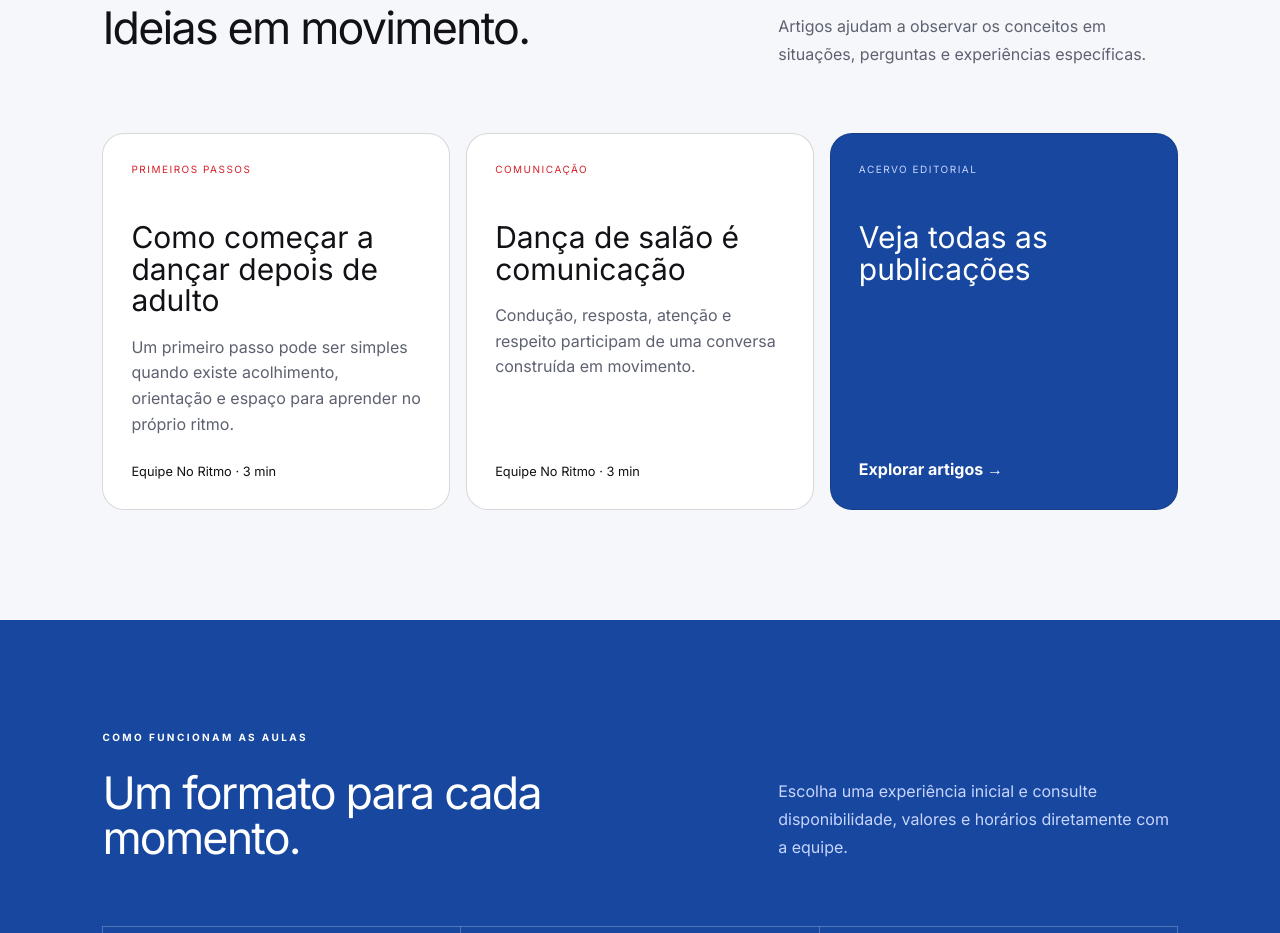
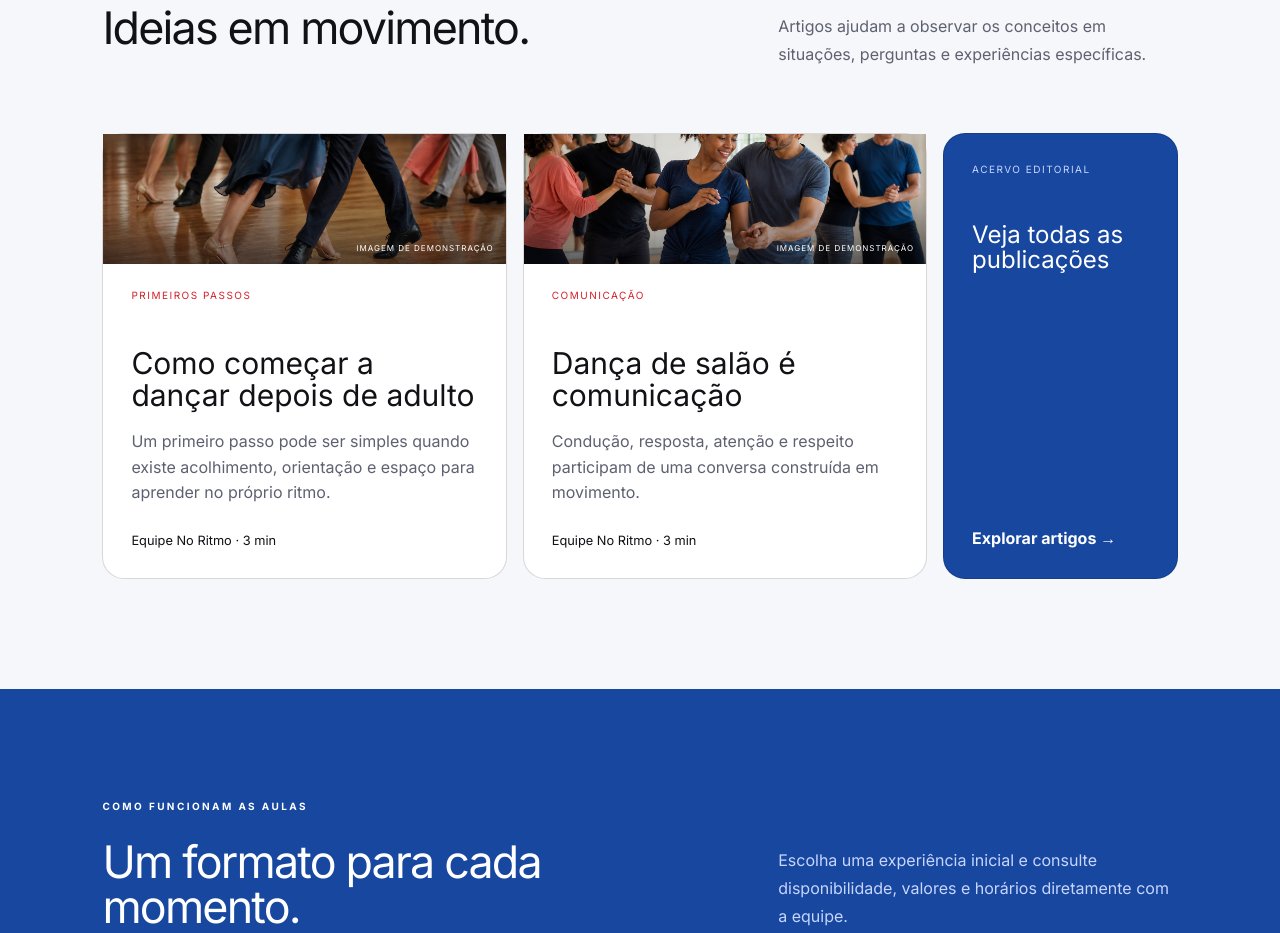
Before and after one commit to leonardodariva/no-ritmo-academia-de-danca, a Next.js app: page / in a window 1280 px wide. Shown: the part 3620-4553 px from the top of the page. Built offline with nearby package versions, Linux system fonts and the light colour scheme; a web font is replaced by a local one.

Commit message:
feat: adiciona imagens aos cards de artigos

```diff
--- a/app/globals.css
+++ b/app/globals.css
@@ -290,7 +290,7 @@ footer { background:#0b0b0f; color:var(--cream); padding:80px 8vw 25px; }.brand-
 .v4-knowledge-list a:hover h3,.v4-knowledge-list a:focus-visible h3 { color:#9db5ff; }
 .v4-knowledge-list span { color:#9ca3b3; font-size:10px; }.v4-knowledge-list h3 { margin:0; font-size:30px; transition:color .2s; }.v4-knowledge-list p { margin:0; color:#b8bdc8; line-height:1.6; }.v4-knowledge-list strong { color:#9db5ff; font-size:20px; }
 .v4-article-grid { display:grid; grid-template-columns:repeat(3,1fr); gap:16px; }
-.v4-article-grid>a { min-height:330px; padding:28px; display:flex; flex-direction:column; background:#fff; border:1px solid var(--line); border-radius:22px; }
+.v4-article-grid>a { min-height:330px; padding:28px; display:flex; flex-direction:column; background:#fff; border:1px solid var(--line); border-radius:22px; }.article-thumb { height:130px; margin:-28px -28px 24px; position:relative; overflow:hidden; background:url('/images/demo/movimento-detalhe.jpg') center/cover no-repeat; }.article-thumb::after { content:""; position:absolute; inset:0; background:linear-gradient(180deg,transparent 45%,rgba(5,7,14,.5)); }.article-thumb span { position:absolute; right:12px; bottom:10px; z-index:1; color:#fff; text-transform:uppercase; letter-spacing:1px; font-size:8px; }.article-thumb-2 { background-image:url('/images/demo/aula-em-grupo.jpg'); }
 .v4-article-grid>a>p { color:var(--red); text-transform:uppercase; letter-spacing:1.5px; font-size:10px; }.v4-article-grid h3 { margin:45px 0 18px; font-size:30px; line-height:1.05; }.v4-article-grid>a>span { color:#5d6170; line-height:1.6; }.v4-article-grid small,.v4-article-grid strong { margin-top:auto; padding-top:25px; }
 .v4-all-articles { color:#fff; background:var(--blue)!important; }.v4-all-articles p { color:#c7d5ff!important; }
 .v4-institution { padding:120px 8vw; display:grid; grid-template-columns:1fr .65fr; gap:10vw; color:#fff; background:var(--blue); }
@@ -359,6 +359,8 @@ footer { background:#0b0b0f; color:var(--cream); padding:80px 8vw 25px; }.brand-
 @media(max-width:980px){ .v4-method .v4-section-heading { grid-template-columns:1fr; }.v4-method .v4-section-heading>h2,.v4-method .v4-section-heading>span { grid-column:1; }.v4-method-grid { grid-template-columns:1fr 1fr; }.v4-method-grid article:nth-child(2n) { border-right:0; }.v4-method-grid article:nth-child(-n+2) { border-bottom:1px solid #d1d4dc; } }
 @media(max-width:680px){ .v4-method-grid { grid-template-columns:1fr; }.v4-method-grid article { border-right:0; border-bottom:1px solid #d1d4dc; }.v4-method-grid article:last-child { border-bottom:0; } }
 .v4-method { background:radial-gradient(ellipse 42% 70% at 78% 28%,rgba(73,111,198,.19),transparent 72%),radial-gradient(ellipse 35% 55% at 18% 82%,rgba(106,139,214,.11),transparent 70%),#fafbfe; }.v4-method-grid article>span { width:50px; height:50px; border-radius:13px; background:#e8edfc; font-size:24px; }
+.v4-article-grid { grid-template-columns:1fr 1fr .58fr; }.v4-all-articles { min-width:0; }.v4-all-articles h3 { font-size:24px; }
+@media(max-width:980px){ .v4-article-grid { grid-template-columns:1fr 1fr; }.v4-all-articles { grid-column:1/-1; min-height:220px!important; } }
 .v4-home { display:flex; flex-direction:column; }.v4-home>.v4-header { order:0; }.v4-home>.v4-hero { order:1; }.v4-home>.v4-statement { order:2; }.v4-home>.v4-method { order:3; }.v4-home>.v4-knowledge { order:4; }.v4-home>.v4-articles { order:5; }.v4-home>.home-classes { order:6; }.v4-home>.home-modalities { order:7; }.v4-home>.v4-institution { order:8; }.v4-home>.home-team { order:9; }.v4-home>.home-practical { order:10; }.v4-home>.v4-invitation { order:11; }.v4-home>.v4-footer { order:99; }
 .v4-method { background:radial-gradient(ellipse 42% 70% at 78% 28%,rgba(73,111,198,.13),transparent 72%),radial-gradient(ellipse 35% 55% at 18% 82%,rgba(106,139,214,.07),transparent 70%),#fafbfe; }
 .v4-statement>h2,.statement-copy h2,.v4-section-heading>h2,.home-team-heading>h2,.v4-institution h2,.v4-invitation h2,.v4-method .v4-section-heading>h2 { font-size:clamp(30px,3.5vw,54px); letter-spacing:-1.8px; }
--- a/app/page.tsx
+++ b/app/page.tsx
@@ -71,7 +71,7 @@ export default function Home() {
 
     <section className="v4-articles">
       <div className="v4-section-heading"><p>Publicações recentes</p><h2>Ideias em movimento.</h2><span>Artigos ajudam a observar os conceitos em situações, perguntas e experiências específicas.</span></div>
-      <div className="v4-article-grid">{articles.map((article) => <Link key={article.slug} href={`/artigos/${article.slug}`}><p>{article.category}</p><h3>{article.title}</h3><span>{article.summary}</span><small>{article.author.name} · {article.readingTime} min</small></Link>)}<Link className="v4-all-articles" href="/artigos"><p>Acervo editorial</p><h3>Veja todas as publicações</h3><strong>Explorar artigos →</strong></Link></div>
+      <div className="v4-article-grid">{articles.map((article, index) => <Link key={article.slug} href={`/artigos/${article.slug}`}><div className={`article-thumb article-thumb-${index + 1}`} role="img" aria-label="Imagem ilustrativa temporária do artigo"><span>Imagem de demonstração</span></div><p>{article.category}</p><h3>{article.title}</h3><span>{article.summary}</span><small>{article.author.name} · {article.readingTime} min</small></Link>)}<Link className="v4-all-articles" href="/artigos"><p>Acervo editorial</p><h3>Veja todas as publicações</h3><strong>Explorar artigos →</strong></Link></div>
     </section>
 
     <section className="v4-institution">
```
